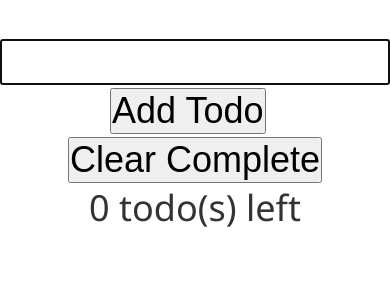
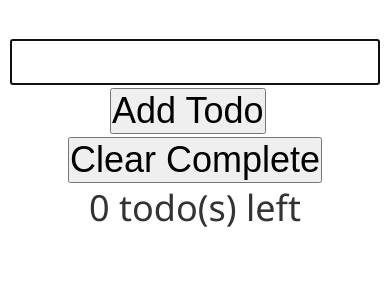
Before and after one commit to gloirekiba/todo-app, a React (Create React App) app: page / in a window 390 px wide. Shown: the top 300 px of the page. Built offline with nearby package versions, Linux system fonts and the light colour scheme.

Commit message:
📱 add responsive container style

```diff
--- a/src/index.css
+++ b/src/index.css
@@ -31,3 +31,9 @@ input[type="checkbox"]:checked + span {
   text-decoration: line-through;
   opacity: 0.4;
 }
+
+.container {
+  width: 95%;
+  max-width: 1200px;
+  margin: 0 auto;
+}
```
